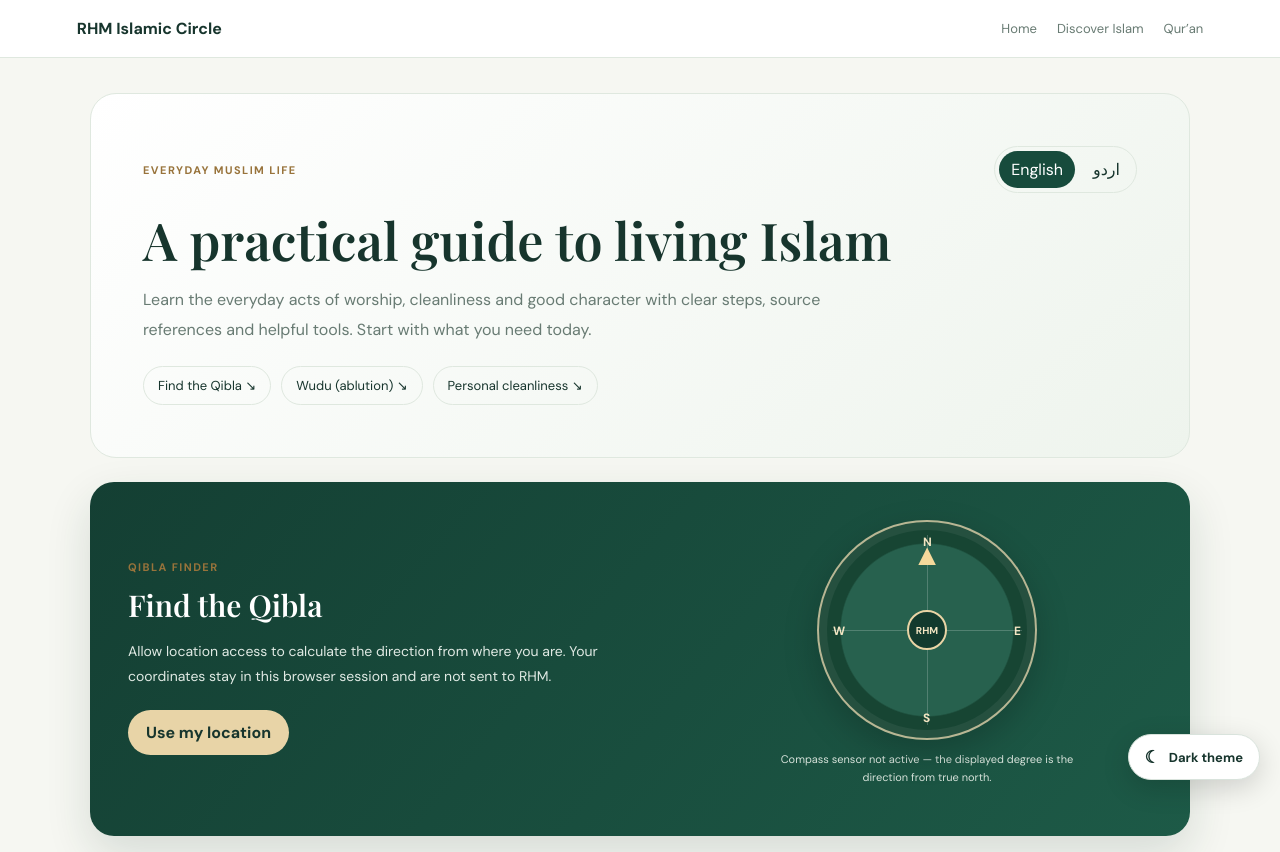
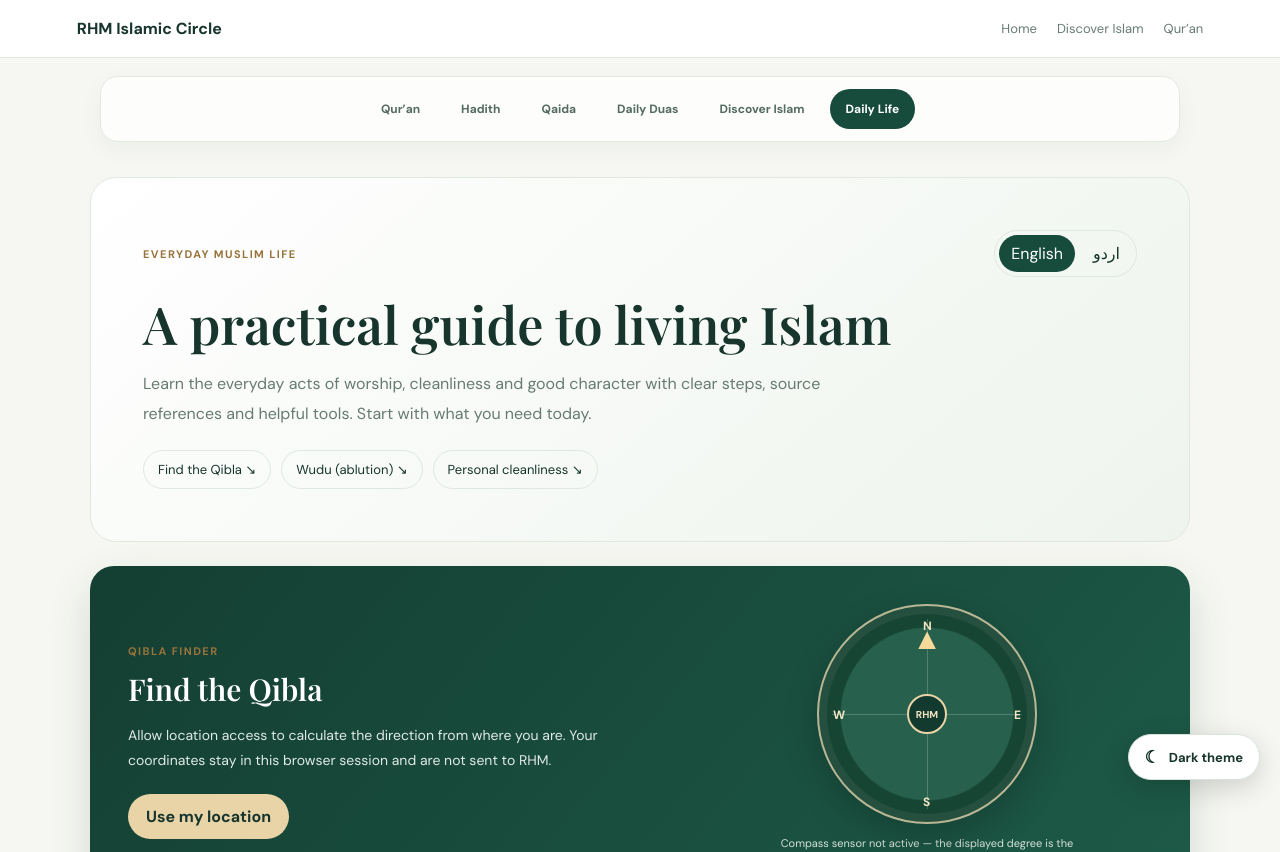
Before and after one commit to muhammadhadiurrehman7-max/rhm-islamic-circle, a Next.js app: page /daily-life in a window 1280 px wide. Shown: the top 852 px of the page. Built offline with nearby package versions, Linux system fonts and the light colour scheme; a web font is replaced by a local one.

Commit message:
Add learning-space navigation to daily Muslim life course

```diff
--- a/app/daily-life/page.tsx
+++ b/app/daily-life/page.tsx
@@ -114,6 +114,7 @@ export default function DailyLifePage() {
         <nav><a href="/">Home</a><a href="/learn">Discover Islam</a><a href="/quran">Qur’an</a></nav>
       </header>
 
+      <nav className="learning-space-nav" aria-label="Explore learning spaces"><a href="/quran">Qur’an</a><a href="/hadith">Hadith</a><a href="/qaida">Qaida</a><a href="/duas">Daily Duas</a><a href="/learn">Discover Islam</a><a href="/daily-life" aria-current="page">Daily Life</a></nav>
       <section className={styles.hero}>
         <div className={styles.heroTop}>
           <span className={styles.eyebrow}>{t.eyebrow}</span>
```
